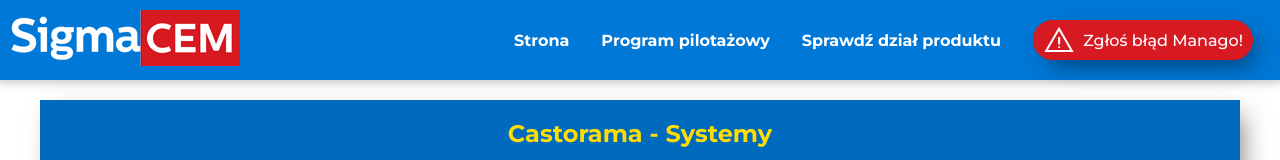
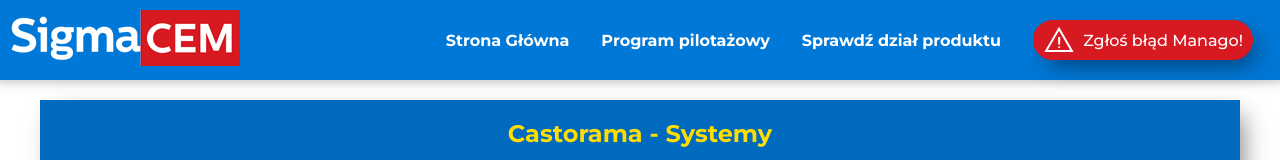
Before and after one commit to mariuszkuc24/sigmacemgit, a React (Create React App) app: page / in a window 1280 px wide. Shown: the top 160 px of the page. Built offline with nearby package versions, Linux system fonts and the light colour scheme.

Commit message:
change name

```diff
--- a/src/App.tsx
+++ b/src/App.tsx
@@ -20,7 +20,7 @@
             </div>
             <ul className='navbar__list'>
               <li className='navbar__list-item'>
-                <Link to="/">Strona</Link>
+                <Link to="/">Strona Główna</Link>
               </li>
               <li className='navbar__list-item'>
                 <Link to="/pilot">Program pilotażowy</Link>
```
